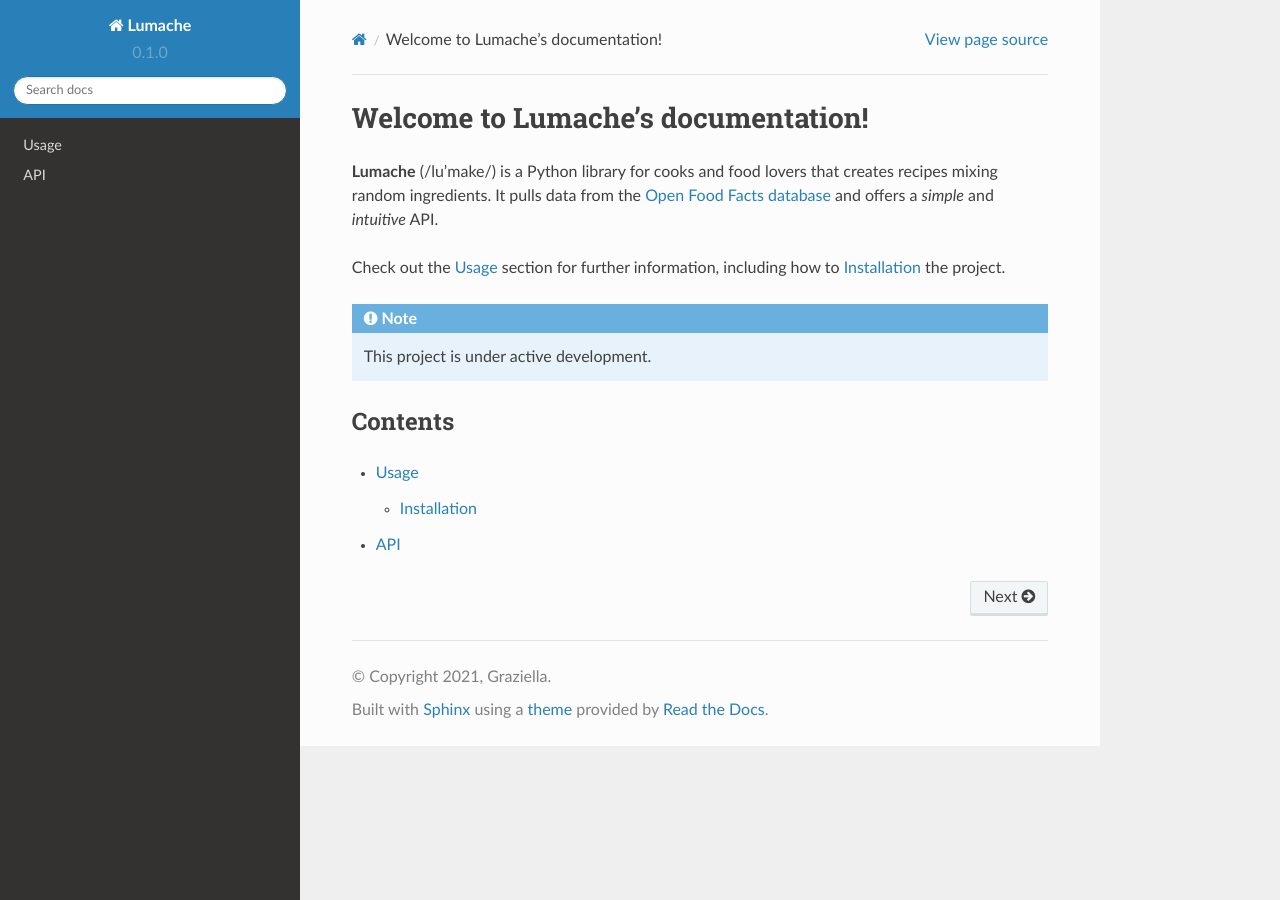
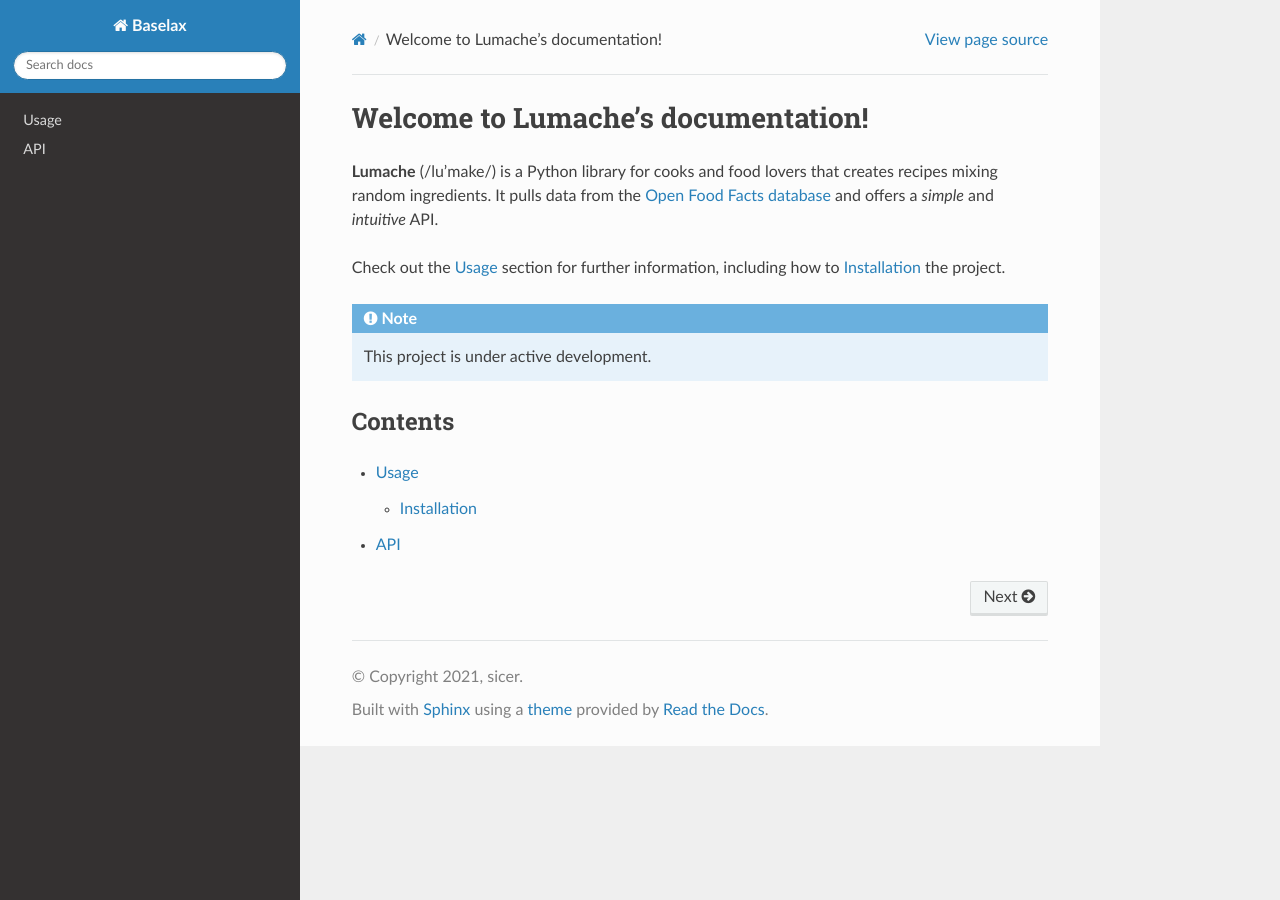
Before and after one commit to mansicer/baselax, a Sphinx documentation site: the page built from docs/source/index.rst, in a window 1280 px wide. Built offline with Sphinx 7.4.7 and the Read the Docs theme 2.0.0, drawn with Linux system fonts in a browser that asks for light colours.

Commit message:
Remove lumache dependencies

```diff
--- a/docs/source/conf.py
+++ b/docs/source/conf.py
@@ -2,12 +2,12 @@
 
 # -- Project information
 
-project = 'Lumache'
-copyright = '2021, Graziella'
-author = 'Graziella'
+project = 'Baselax'
+copyright = '2021, sicer'
+author = 'sicer'
 
-release = '0.1'
-version = '0.1.0'
+# release = '0.1'
+# version = '0.1.0'
 
 # -- General configuration
 
--- a/docs/source/usage.rst
+++ b/docs/source/usage.rst
@@ -6,4 +6,4 @@
 Installation
 ------------
 
-To use Lumache, first install it using pip:
+To use Lumache, first install it using pip.
--- a/pyproject.toml
+++ b/pyproject.toml
@@ -3,6 +3,6 @@
 build-backend = "flit_core.buildapi"
 
 [project]
-name = "lumache"
-authors = [{name = "Graziella", email = "graziella@lumache"}]
+name = "baselax"
+authors = [{name = "sicer", email = "mansicer@gmail.com"}]
 dynamic = ["version", "description"]
```
